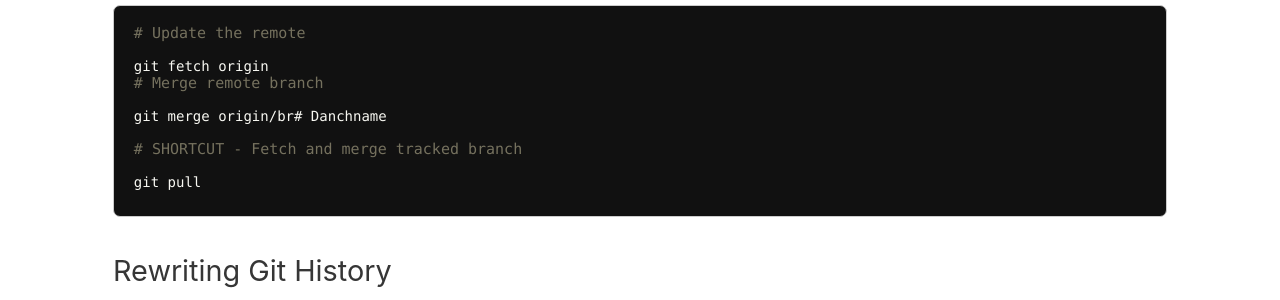
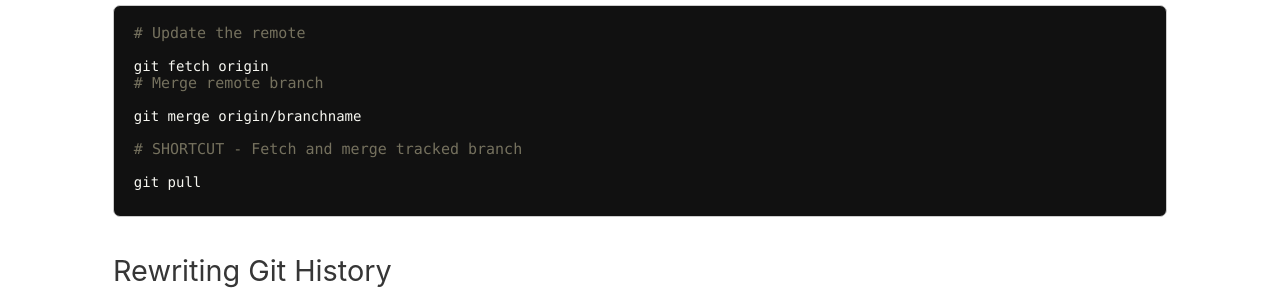
Before and after one commit to peteretelej/peteretelej.github.io, a Jekyll site: the page built from _posts/2014-9-22-git-commands-quick-dirty-git-shortcuts.md, in a window 1280 px wide and 900 px high, scrolled down 5128 px. Shown: the part 152-452 px from the top of the window. Built offline with Jekyll 4.4.1, drawn with Linux system fonts in a browser that asks for light colours.

Commit message:
Typo fix

```diff
--- a/_posts/2014-9-22-git-commands-quick-dirty-git-shortcuts.md
+++ b/_posts/2014-9-22-git-commands-quick-dirty-git-shortcuts.md
@@ -211,7 +211,7 @@ git branch --merged | xargs git branch -d
 # Update the remote
 git fetch origin
 # Merge remote branch
-git merge origin/br# Danchname
+git merge origin/branchname
 
 # SHORTCUT - Fetch and merge tracked branch
 git pull
```
